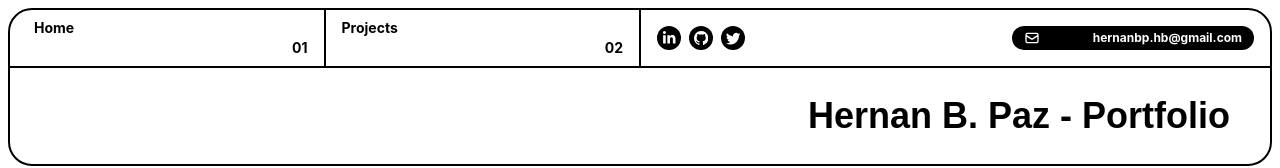
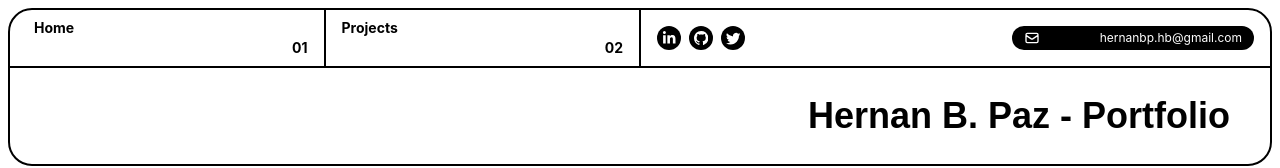
Before and after one commit to Hernanbp/t3portf, a Next.js app: page / in a window 1280 px wide. Shown: the top 168 px of the page. Built offline with nearby package versions, Linux system fonts and the light colour scheme.

Commit message:
first commit

```diff
--- a/src/pages/index.tsx
+++ b/src/pages/index.tsx
@@ -44,7 +44,7 @@ const Home: NextPage = () => {
                     <BsTwitter size=".9rem" />
                   </li>
                 </ul>
-                <div className="flex w-1/2 justify-between rounded-full bg-black p-1 px-3 text-xs text-white">
+                <div className="flex w-1/2 justify-between rounded-full bg-black p-1 px-3 text-xs font-normal text-white">
                   <HiOutlineMail size="1rem" />
                   hernanbp.hb@gmail.com
                 </div>
```
